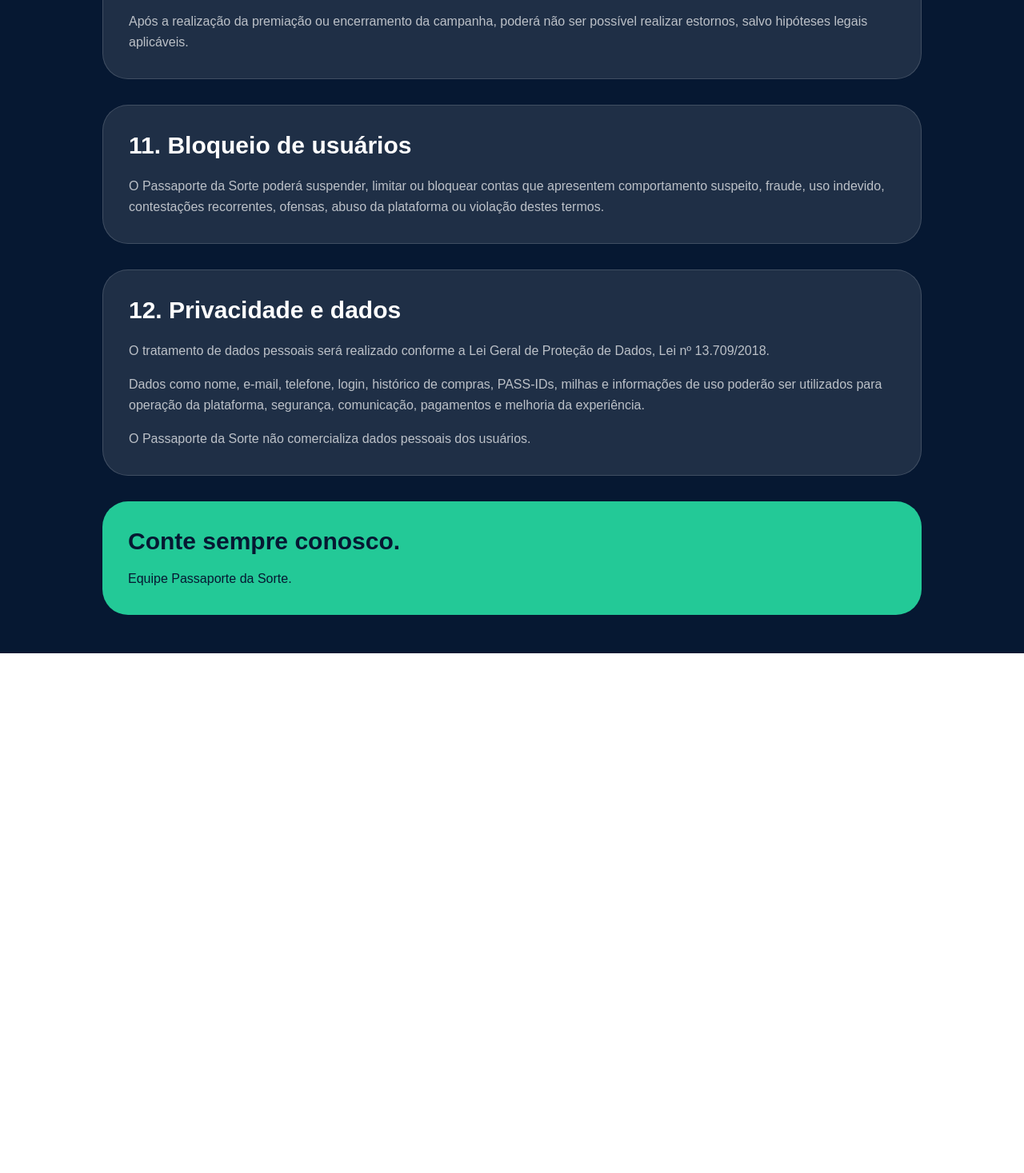
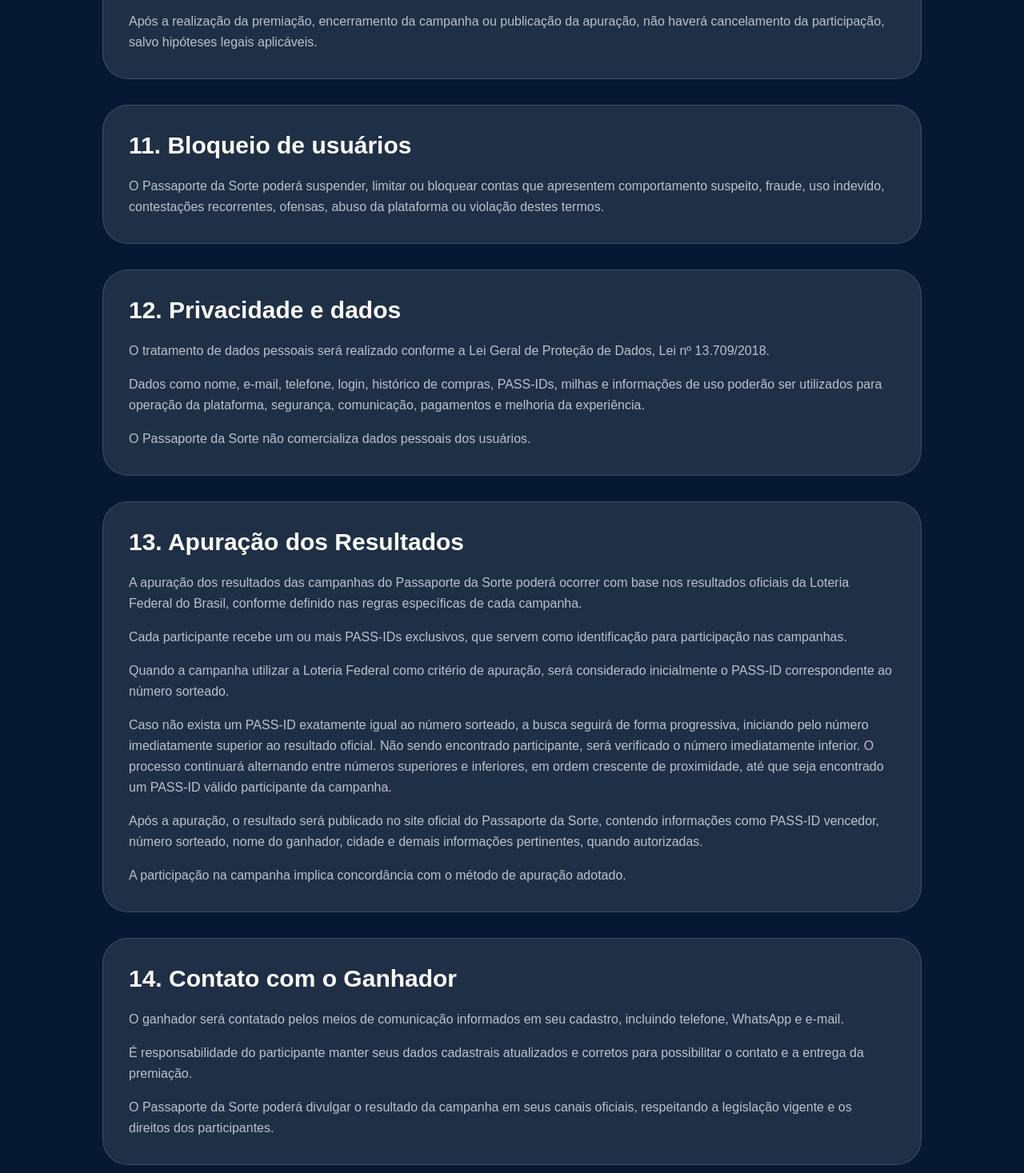
Before and after one commit to Passaportedasorte/passaporte-da-sorte, a Next.js app: page /termos in a window 1280 px wide. Shown: the part 3137-4604 px from the top of the page at 80% size. Before the commit the page ends 3954 px from the top, so only its background shows below. Built offline with nearby package versions, Linux system fonts and the light colour scheme.

Commit message:
Atualiza termos de uso com regras de apuracao

```diff
--- a/app/termos/page.tsx
+++ b/app/termos/page.tsx
@@ -121,10 +121,8 @@ export default function TermosPage() {
             </p>
 
             <p>
-              Caso o número sorteado não esteja vinculado a um participante
-              válido, poderá ser aplicada regra de aproximação, considerando o
-              número imediatamente superior ou inferior, conforme regulamento da
-              campanha.
+              A forma de apuração dos resultados está descrita nestes Termos de
+              Uso, especialmente na seção “Apuração dos Resultados”.
             </p>
 
             <p>
@@ -153,7 +151,8 @@ export default function TermosPage() {
               Ao participar, o usuário autoriza o Passaporte da Sorte a utilizar
               sua imagem, nome, voz, fotos e vídeos relacionados à campanha,
               apuração, entrega de prêmio ou experiência, para fins de
-              divulgação institucional e promocional.
+              divulgação institucional e promocional, respeitando a legislação
+              vigente e os direitos de personalidade do participante.
             </p>
           </Section>
 
@@ -178,9 +177,9 @@ export default function TermosPage() {
             </p>
 
             <p>
-              Após a realização da premiação ou encerramento da campanha, poderá
-              não ser possível realizar estornos, salvo hipóteses legais
-              aplicáveis.
+              Após a realização da premiação, encerramento da campanha ou
+              publicação da apuração, não haverá cancelamento da participação,
+              salvo hipóteses legais aplicáveis.
             </p>
           </Section>
 
@@ -212,6 +211,122 @@ export default function TermosPage() {
             </p>
           </Section>
 
+          <Section title="13. Apuração dos Resultados">
+            <p>
+              A apuração dos resultados das campanhas do Passaporte da Sorte
+              poderá ocorrer com base nos resultados oficiais da Loteria Federal
+              do Brasil, conforme definido nas regras específicas de cada
+              campanha.
+            </p>
+
+            <p>
+              Cada participante recebe um ou mais PASS-IDs exclusivos, que
+              servem como identificação para participação nas campanhas.
+            </p>
+
+            <p>
+              Quando a campanha utilizar a Loteria Federal como critério de
+              apuração, será considerado inicialmente o PASS-ID correspondente ao
+              número sorteado.
+            </p>
+
+            <p>
+              Caso não exista um PASS-ID exatamente igual ao número sorteado, a
+              busca seguirá de forma progressiva, iniciando pelo número
+              imediatamente superior ao resultado oficial. Não sendo encontrado
+              participante, será verificado o número imediatamente inferior. O
+              processo continuará alternando entre números superiores e
+              inferiores, em ordem crescente de proximidade, até que seja
+              encontrado um PASS-ID válido participante da campanha.
+            </p>
+
+            <p>
+              Após a apuração, o resultado será publicado no site oficial do
+              Passaporte da Sorte, contendo informações como PASS-ID vencedor,
+              número sorteado, nome do ganhador, cidade e demais informações
+              pertinentes, quando autorizadas.
+            </p>
+
+            <p>
+              A participação na campanha implica concordância com o método de
+              apuração adotado.
+            </p>
+          </Section>
+
+          <Section title="14. Contato com o Ganhador">
+            <p>
+              O ganhador será contatado pelos meios de comunicação informados em
+              seu cadastro, incluindo telefone, WhatsApp e e-mail.
+            </p>
+
+            <p>
+              É responsabilidade do participante manter seus dados cadastrais
+              atualizados e corretos para possibilitar o contato e a entrega da
+              premiação.
+            </p>
+
+            <p>
+              O Passaporte da Sorte poderá divulgar o resultado da campanha em
+              seus canais oficiais, respeitando a legislação vigente e os
+              direitos dos participantes.
+            </p>
+          </Section>
+
+          <Section title="15. Responsabilidade do Participante">
+            <p>
+              É responsabilidade exclusiva do participante fornecer informações
+              verdadeiras, completas e atualizadas durante o cadastro na
+              plataforma.
+            </p>
+
+            <p>
+              O Passaporte da Sorte não se responsabiliza por dificuldades de
+              comunicação decorrentes de informações incorretas, incompletas ou
+              desatualizadas fornecidas pelo participante.
+            </p>
+
+            <p>
+              O participante declara ser o legítimo titular dos dados informados
+              e responsável pela utilização de sua conta na plataforma.
+            </p>
+          </Section>
+
+          <Section title="16. Identificação da Plataforma">
+            <p>
+              <strong>Passaporte da Sorte</strong>
+            </p>
+
+            <p>CNPJ: _______________________________</p>
+
+            <p>E-mail para contato: _______________________________</p>
+
+            <p>WhatsApp: _______________________________</p>
+
+            <p>Endereço: _______________________________</p>
+
+            <p>Cidade/UF: _______________________________</p>
+
+            <p>
+              Todos os atendimentos, comunicações, divulgações de campanhas e
+              publicações de resultados ocorrerão por meio dos canais oficiais
+              da plataforma.
+            </p>
+          </Section>
+
+          <Section title="17. Atualizações dos Termos">
+            <p>
+              O Passaporte da Sorte poderá atualizar estes Termos de Uso sempre
+              que necessário para adequação legal, operacional ou comercial.
+            </p>
+
+            <p>
+              A versão mais recente estará sempre disponível na plataforma e
+              passará a produzir efeitos a partir de sua publicação.
+            </p>
+
+            <p>Última atualização: 02/06/2026</p>
+          </Section>
+
           <section className="rounded-[2rem] bg-[#23C997] text-[#061832] p-8">
             <h2 className="text-3xl font-black">Conte sempre conosco.</h2>
             <p className="mt-4 font-medium leading-relaxed">
```
